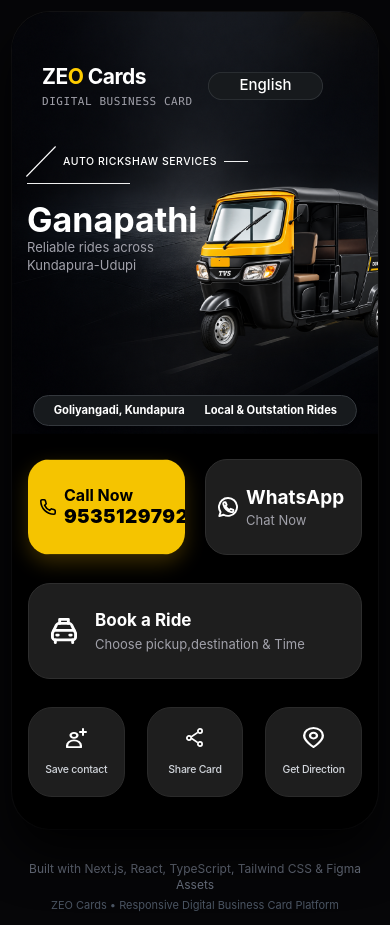
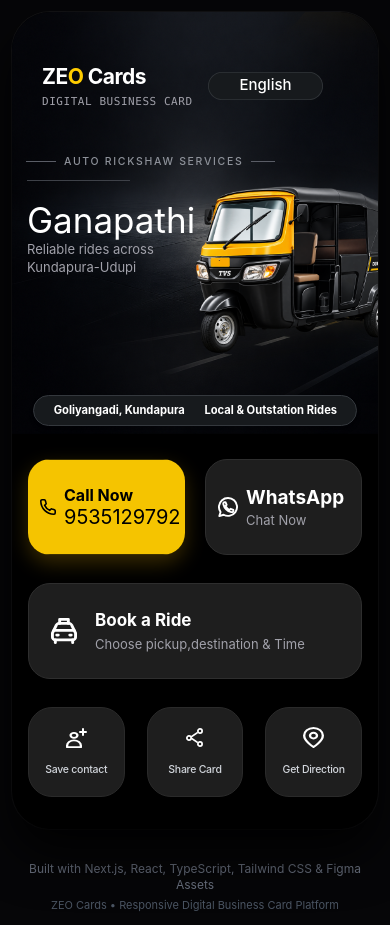
Before and after one commit to puneethag21-lang/digita-card, a Next.js app: page / in a window 390 px wide. Built offline with nearby package versions, Linux system fonts and the light colour scheme.

Commit message:
fix: make driver name and phone number regular font weight, and fix category horizontal rules

```diff
--- a/src/components/DigitalCard.tsx
+++ b/src/components/DigitalCard.tsx
@@ -98,29 +98,22 @@ export const DigitalCard: React.FC<DigitalCardProps> = ({
           </button>
         </header>
 
-        {/* Service Label */}
-        <div className="absolute top-[134px] left-[14px] z-10 flex items-center gap-[7px] h-[31px] text-white text-[10.5px] font-medium tracking-wider whitespace-nowrap">
-          {/* eslint-disable-next-line @next/next/no-img-element */}
-          <img src={asset('0a3da.svg')} alt="" className="w-[30px] h-[31px]" />
+        {/* Service Label with Horizontal Flank Lines */}
+        <div className="absolute top-[134px] left-[14px] z-10 flex items-center gap-[8px] h-[31px] text-[#8E929A] text-[10.5px] font-medium tracking-[0.16em] uppercase whitespace-nowrap">
+          <div className="w-[30px] h-[1px] bg-[#5A5D66]" />
           <span>{t.category}</span>
-          {/* eslint-disable-next-line @next/next/no-img-element */}
-          <img src={asset('a20c6.svg')} alt="" className="w-[24px]" />
+          <div className="w-[24px] h-[1px] bg-[#5A5D66]" />
         </div>
 
         {/* Title Rule */}
-        {/* eslint-disable-next-line @next/next/no-img-element */}
-        <img
-          className="absolute top-[171px] left-[15px] z-10 w-[103px]"
-          src={asset('44aad.svg')}
-          alt=""
-        />
+        <div className="absolute top-[168px] left-[15px] z-10 w-[103px] h-[1px] bg-[#3E4148]" />
 
-        {/* Driver Name & Tagline */}
+        {/* Driver Name & Tagline (Regular font weight - not bold) */}
         <div className="absolute top-[191px] left-[15px] z-20">
-          <h1 className="text-[34px] font-bold text-white leading-none">
+          <h1 className="text-[35px] font-normal text-white leading-none tracking-normal">
             {t.driver.name}
           </h1>
-          <p className="mt-[2px] text-[#a1a1aa] text-[13px] leading-snug">
+          <p className="mt-[3px] text-[#a1a1aa] text-[13px] font-normal leading-snug">
             {t.driver.tagline1}
             <br />
             {t.driver.tagline2}
@@ -184,7 +177,7 @@ export const DigitalCard: React.FC<DigitalCardProps> = ({
               <strong className="text-[16px] font-bold leading-tight">
                 {t.actions.callTitle}
               </strong>
-              <small className="text-[19px] font-black leading-tight tracking-wide">
+              <small className="text-[20px] font-normal leading-tight tracking-normal">
                 {CONTACT_INFO.phone}
               </small>
             </span>
```
